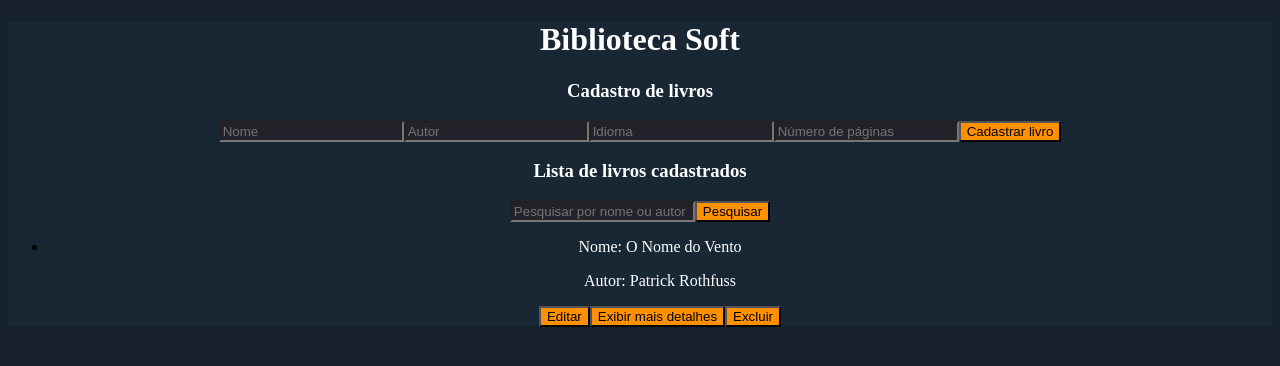
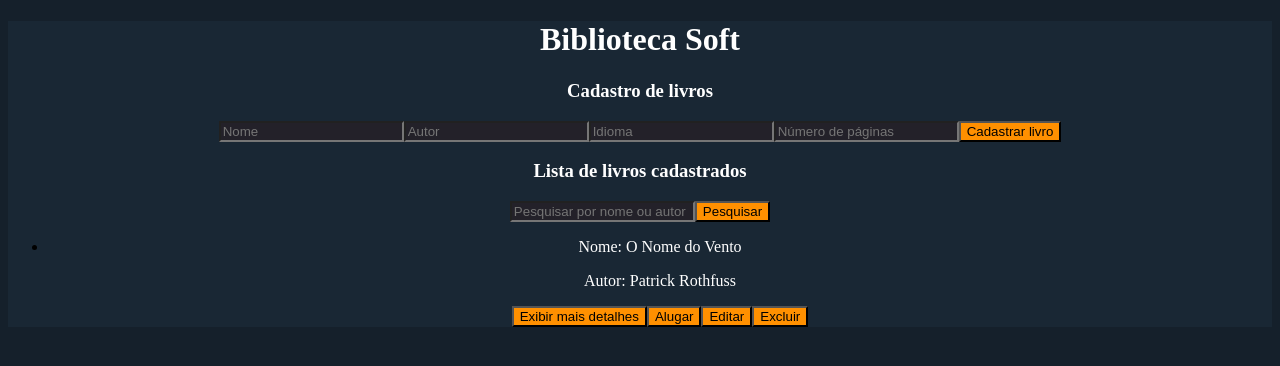
Before and after one commit to arthur-cunha11/soft-library, a React (Create React App) app: page / in a window 1280 px wide. Shown: the top 366 px of the page. Built offline with nearby package versions, Linux system fonts and the light colour scheme; data requests are answered from the project's data file.

Commit message:
create rent books function

```diff
--- a/src/components/Book/BookList/index.tsx
+++ b/src/components/Book/BookList/index.tsx
@@ -14,7 +14,17 @@ const BookList: React.FC<IProps> = ({ bookList }) => {
   const isEditingBook = useSelector(
     (state: any) => state.reducer.isEditingBook
   );
-  const [showDetails, setShowDetails] = useState<string>("");
+  const [showDetails, setShowDetails] = useState<Array<string>>([]);
+  const [rentedBooks, setRentedBooks] = useState<Array<string>>([]);
+
+  const rentBook = (id: string) => {
+    if (verifyRentedBooks(id)) {
+      alert("Este livro já está alugado!");
+    } else {
+      setRentedBooks([...rentedBooks, id]);
+      alert("Livro alugado com sucesso!");
+    }
+  };
 
   const deleteBook = async (id: string) => {
     await fetch("http://localhost:3000/books/" + id, {
@@ -24,25 +34,43 @@ const BookList: React.FC<IProps> = ({ bookList }) => {
     alert("Livro excluído com sucesso!");
   };
 
+  const verifyRentedBooks = (id: string) => {
+    return rentedBooks.some((element: any) => {
+      return element === id;
+    });
+  };
+
+  const verifyShowDetails = (id: string) => {
+    return showDetails.some((element: any) => {
+      return element === id;
+    });
+  };
+
   return (
     <List>
       {bookList.map((element: any) => {
         return (
           <ListItem key={element.id}>
+            {verifyRentedBooks(element.id) && (
+              <Text>Este livro está alugado!</Text>
+            )}
             <Text>Nome: {element.name}</Text>
             <Text>Autor: {element.author}</Text>
-            {showDetails === element.id && (
+            {verifyShowDetails(element.id) && (
               <>
                 <Text>Idioma: {element.language}</Text>
                 <Text>Número de páginas: {element.pageNumber}</Text>
               </>
             )}
             {isEditingBook === element.id && <BookEdit id={element.id} />}
+            <Button
+              onClick={() => setShowDetails([...showDetails, element.id])}
+            >
+              Exibir mais detalhes
+            </Button>
+            <Button onClick={() => rentBook(element.id)}>Alugar</Button>
             <Button onClick={() => dispatch(setEditingBook(element.id))}>
               Editar
-            </Button>
-            <Button onClick={() => setShowDetails(element.id)}>
-              Exibir mais detalhes
             </Button>
             <Button onClick={() => deleteBook(element.id)}>Excluir</Button>
           </ListItem>
```
